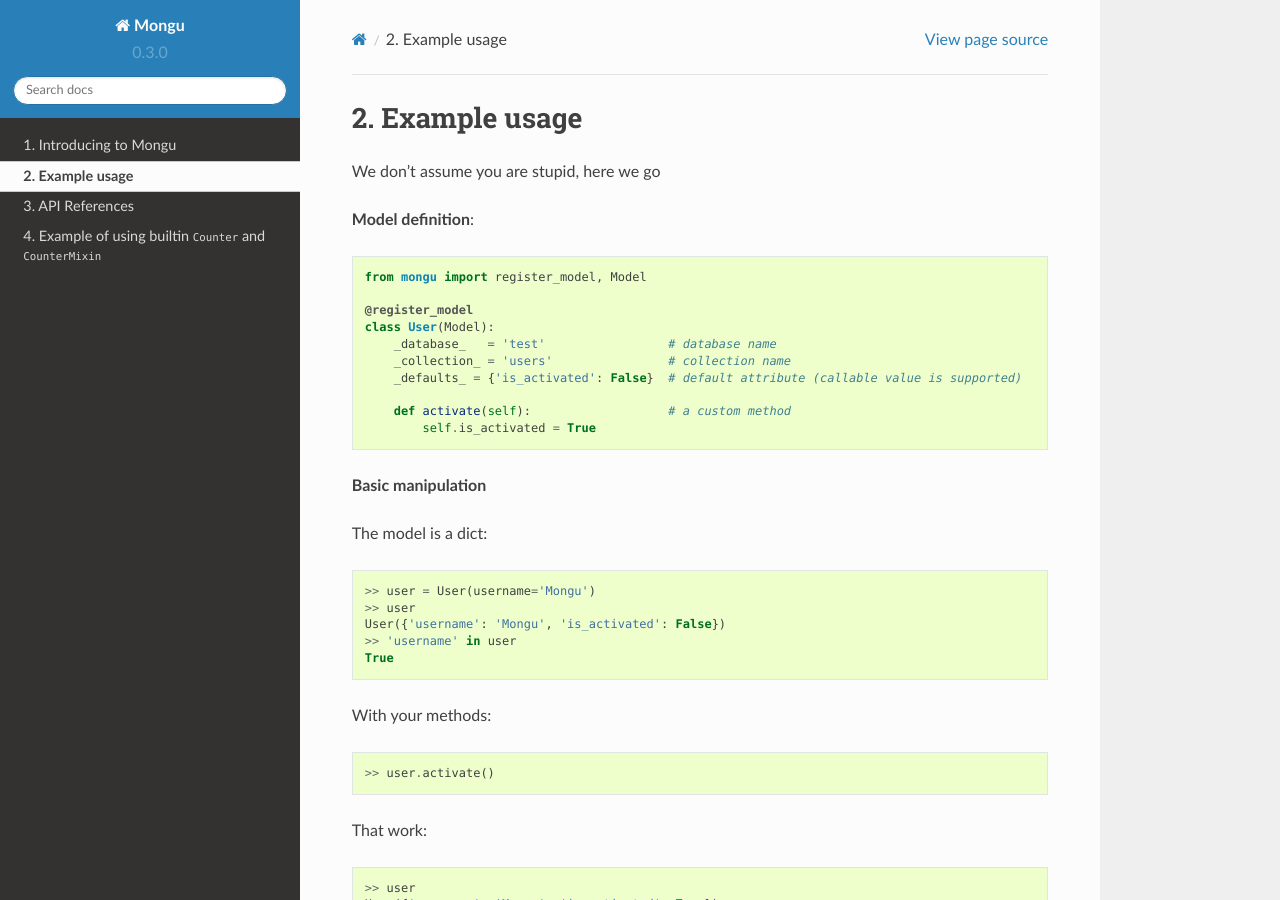
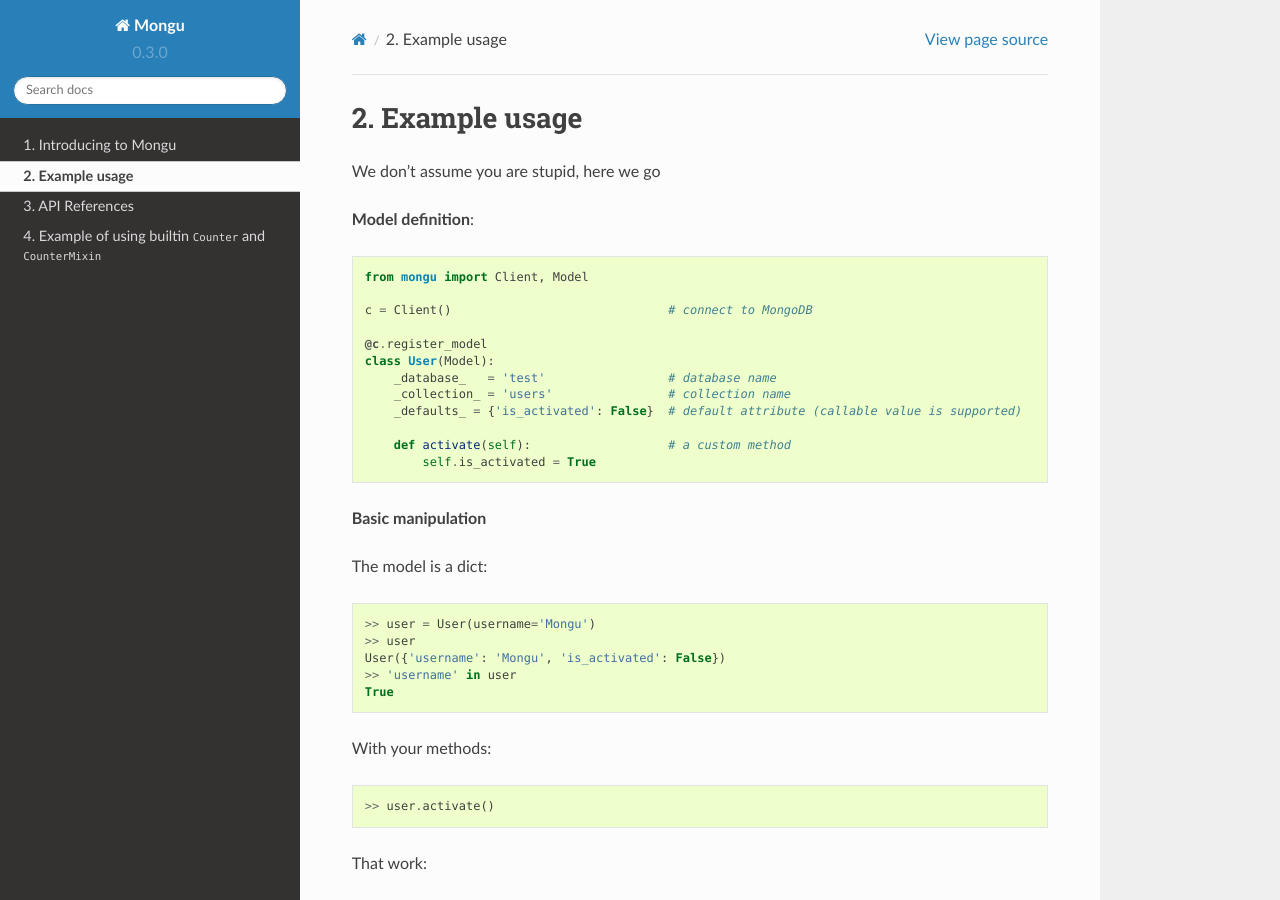
Before and after one commit to tevino/mongu, a Sphinx documentation site: the page built from docs/example.rst, in a window 1280 px wide and 900 px high. Built offline with Sphinx 7.4.7 and the Read the Docs theme 2.0.0, drawn with Linux system fonts in a browser that asks for light colours.

Commit message:
update doc for Client usage

```diff
--- a/docs/api.rst
+++ b/docs/api.rst
@@ -5,8 +5,10 @@ Basic
 -------
 
 .. automodule:: mongu
-   :members: register_model, enable_counter
+   :members: enable_counter
 
+.. autoclass:: mongu.Client
+   :members:
 
 Extra
 ------
--- a/docs/counter_example.rst
+++ b/docs/counter_example.rst
@@ -9,7 +9,7 @@ We don't assume you are stupid::
 
 **Define a Model with CounterMixin**::
 
-    >> @register_model
+    >> @c.register_model
     >> class User(CounterMixin, Model):  # order of base classes matters
     >>     _database_   = 'test'
     >>     _collection_ = 'users'
--- a/docs/example.rst
+++ b/docs/example.rst
@@ -5,9 +5,11 @@ We don't assume you are stupid, here we go
 
 **Model definition**::
 
-    from mongu import register_model, Model
+    from mongu import Client, Model
 
-    @register_model
+    c = Client()                              # connect to MongoDB
+
+    @c.register_model
     class User(Model):
         _database_   = 'test'                 # database name
         _collection_ = 'users'                # collection name
```
